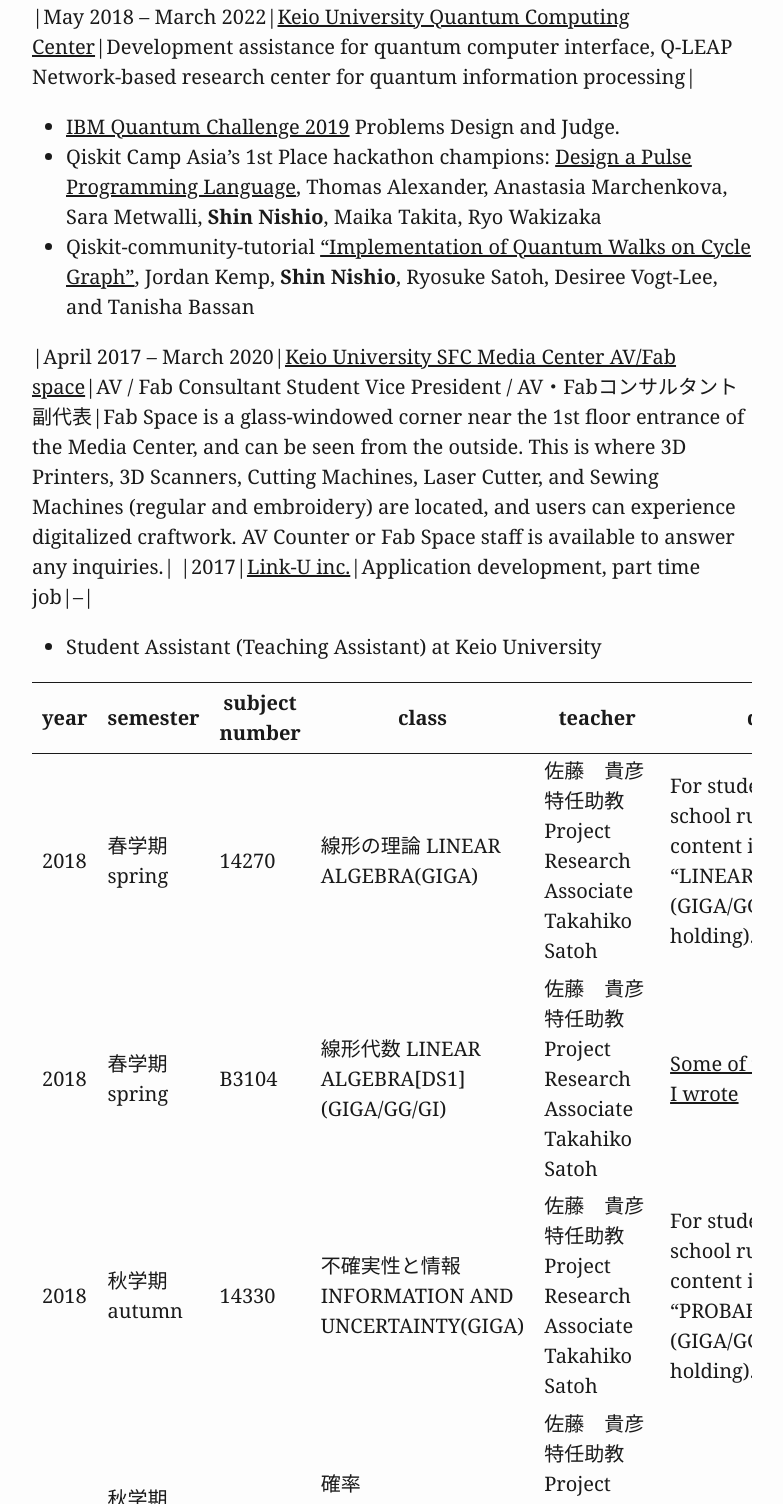
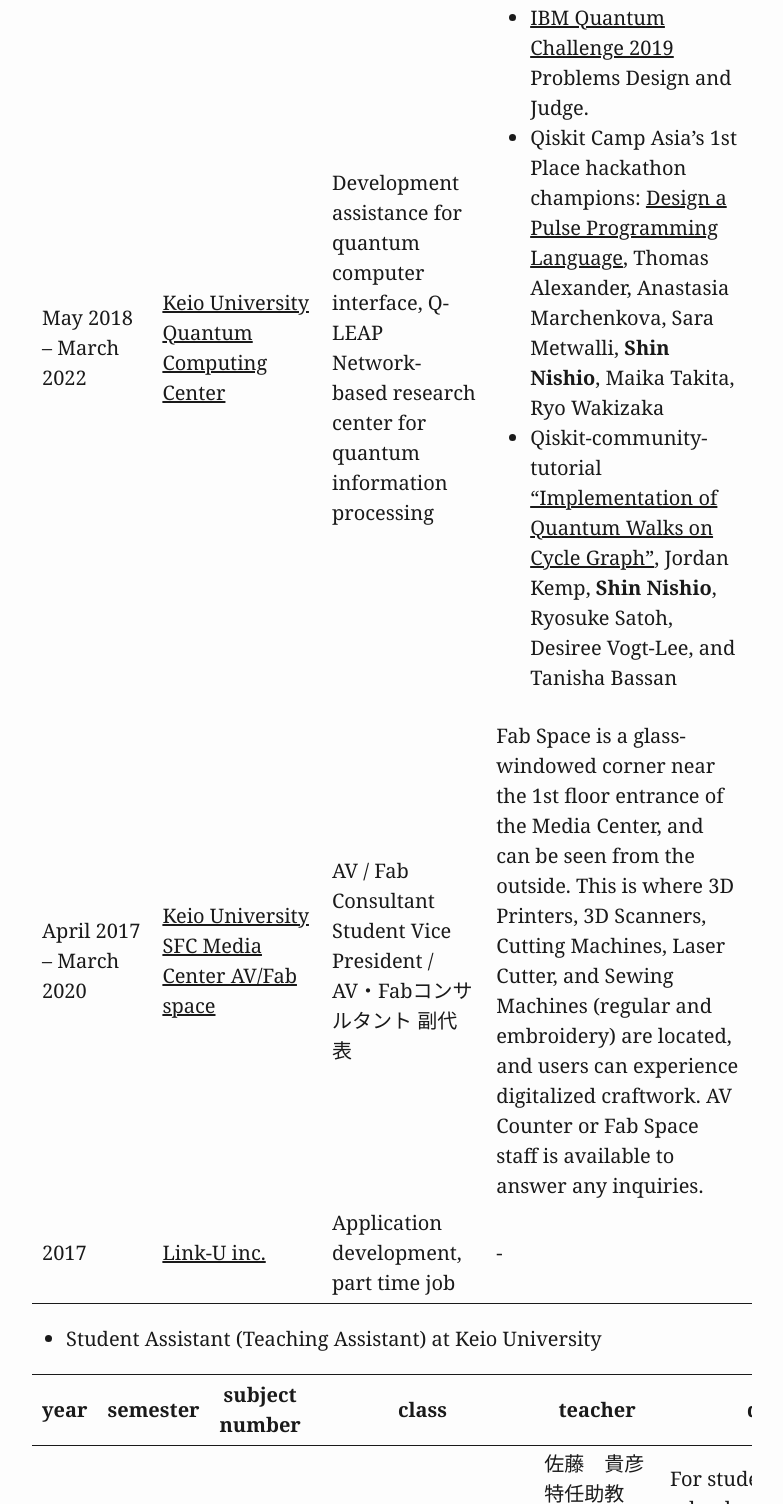
Before and after one commit to parton-quark/parton-quark.github.io, a plain HTML site: page index.html in a window 1280 px wide. Shown: the part 2817-4321 px from the top of the page, without its empty margins (248-1031 px from the left). Drawn offline with Linux system fonts and the light colour scheme.

Commit message:
fix the tabl  for work expe

```diff
--- a/index.html
+++ b/index.html
@@ -254,9 +254,11 @@
 <td>Mitou Target 2018 / 2018年度未踏ターゲット事業（ゲート式量子コンピュータ部門） Exploratory IT Human Resources Project (MITOU TARGET Program)</td>
 <td>Adopted project: “Implementation and improvement of machine learning tools using quantum computers”, <strong>Shin Nishio</strong>, Ryosuke Sato, Yasuhiro Okura「量子コンピュータを用いた機械学習ツールの実装と改良」, <strong>西尾 真</strong>, 佐藤 綾祐, 大倉 康寛</td>
 </tr>
-</tbody>
-</table>
-|May 2018 – March 2022|<a href="https://quantum.keio.ac.jp/">Keio University Quantum Computing Center</a>|Development assistance for quantum computer interface, Q-LEAP Network-based research center for quantum information processing|
+<tr class="even">
+<td>May 2018 – March 2022</td>
+<td><a href="https://quantum.keio.ac.jp/">Keio University Quantum Computing Center</a></td>
+<td>Development assistance for quantum computer interface, Q-LEAP Network-based research center for quantum information processing</td>
+<td>
 <ul>
 <li>
 <a href="https://ibmquantum.angelhack.com/">IBM Quantum Challenge 2019</a> Problems Design and Judge.
@@ -268,8 +270,23 @@
 Qiskit-community-tutorial <a href="https://github.com/qiskit-community/qiskit-community-tutorials/blob/master/terra/qis_adv/quantum_walk.ipynb">“Implementation of Quantum Walks on Cycle Graph”</a>, Jordan Kemp, <strong>Shin Nishio</strong>, Ryosuke Satoh, Desiree Vogt-Lee, and Tanisha Bassan
 </li>
 </ul>
-<div class="line-block"></div>
-<p>|April 2017 – March 2020|<a href="http://www.sfc.lib.keio.ac.jp/eng/general/fabspace_eng.html">Keio University SFC Media Center AV/Fab space</a>|AV / Fab Consultant Student Vice President / AV・Fabコンサルタント 副代表|Fab Space is a glass-windowed corner near the 1st floor entrance of the Media Center, and can be seen from the outside. This is where 3D Printers, 3D Scanners, Cutting Machines, Laser Cutter, and Sewing Machines (regular and embroidery) are located, and users can experience digitalized craftwork. AV Counter or Fab Space staff is available to answer any inquiries.| |2017|<a href="https://www.link-u.co.jp/">Link-U inc.</a>|Application development, part time job|–|</p>
+</td>
+</tr>
+<tr class="odd">
+<td>April 2017 – March 2020
+<td><a href="http://www.sfc.lib.keio.ac.jp/eng/general/fabspace_eng.html">Keio University SFC Media Center AV/Fab space</a>
+<td>AV / Fab Consultant Student Vice President / AV・Fabコンサルタント 副代表</td>
+<td>Fab Space is a glass-windowed corner near the 1st floor entrance of the Media Center, and can be seen from the outside. This is where 3D Printers, 3D Scanners, Cutting Machines, Laser Cutter, and Sewing Machines (regular and embroidery) are located, and users can experience digitalized craftwork. AV Counter or Fab Space staff is available to answer any inquiries.</td>
+</tr>
+<tr class="even">
+  <td>2017</td>
+  <td><a href="https://www.link-u.co.jp/">Link-U inc.</a> </td>
+  <td>Application development, part time job</td>
+  <td>-</td>
+</tr>
+</tbody>
+</table>
+
 <ul>
 <li>Student Assistant (Teaching Assistant) at Keio University</li>
 </ul>
```
